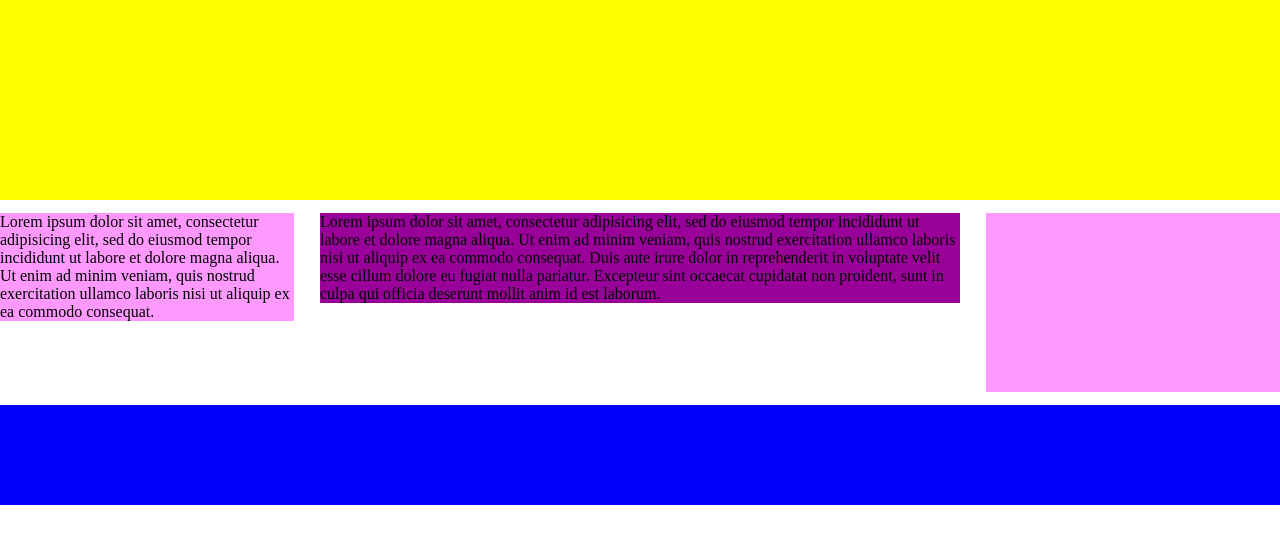
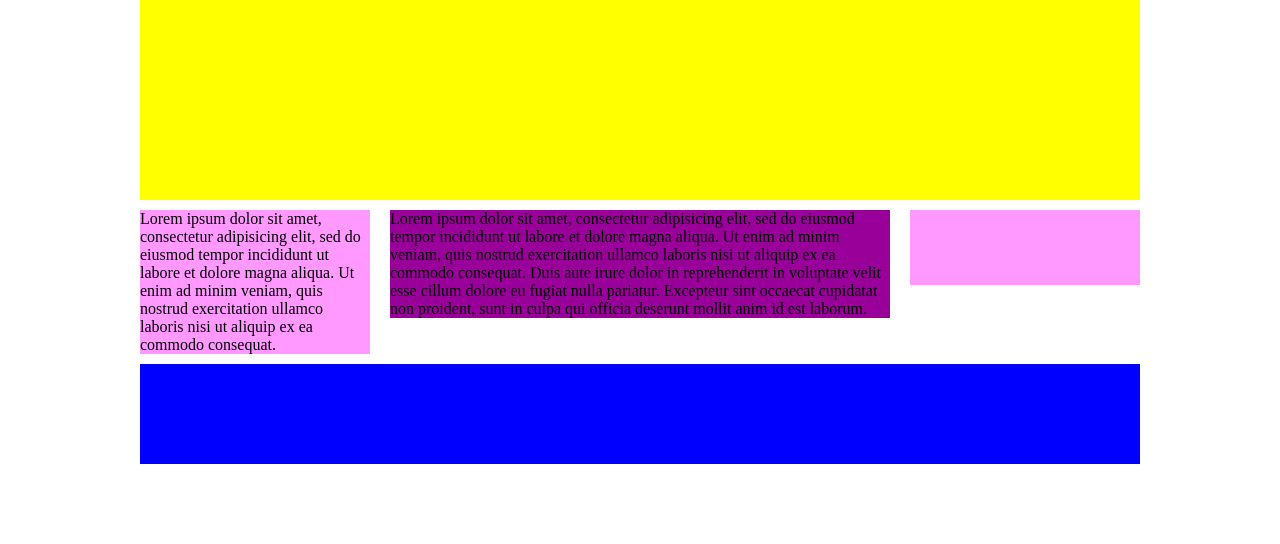
Before and after one commit to TMargherita/htmlcss-struttura-wp, a plain HTML site: page index.html in a window 1280 px wide. Drawn offline with Linux system fonts and the light colour scheme.

Commit message:
correzione2

```diff
--- a/css/style.css
+++ b/css/style.css
@@ -4,14 +4,14 @@
   padding: 0;
 }
 
+.container {
+  width: 1000px;
+  margin: auto;
+}
+
 header {
   height: 200px;
   background-color: yellow;
-}
-
-.container {
-  width: 1000px;
-  margin: auto;
 }
 
 main {
@@ -42,13 +42,12 @@ main::after {
 .box3 {
   width: 23%;
   margin-left: 2%;
-  background-color:#ff99ff;
 }
 
 .widget {
   height: 75px;
   margin-bottom: 5%;
-  background-color:#ff99ff;
+  background-color: #ff99ff;
 }
 
 footer {
--- a/index.html
+++ b/index.html
@@ -6,27 +6,29 @@
     <link rel="stylesheet" href="css/style.css">
   </head>
   <body>
-    <div class="container"></div>
+    <div class="container">
     <!--testata-->
       <header>
       </header>
     <!--/testata-->
       <main>
     <!--prima colonna-->
-        <div class="box1">
-        Lorem ipsum dolor sit amet, consectetur adipisicing elit, sed do eiusmod tempor incididunt ut labore et dolore magna aliqua. Ut enim ad minim veniam, quis nostrud exercitation ullamco laboris nisi ut aliquip ex ea commodo consequat.</div>
+        <aside class="box1">
+        Lorem ipsum dolor sit amet, consectetur adipisicing elit, sed do eiusmod tempor incididunt ut labore et dolore magna aliqua. Ut enim ad minim veniam, quis nostrud exercitation ullamco laboris nisi ut aliquip ex ea commodo consequat.
+        </aside>
     <!--/prima colonna-->
     <!--seconda colonna-->
-        <div class="box2">Lorem ipsum dolor sit amet, consectetur adipisicing elit, sed do eiusmod tempor incididunt ut labore et dolore magna aliqua. Ut enim ad minim veniam, quis nostrud exercitation ullamco laboris nisi ut aliquip ex ea commodo consequat. Duis aute irure dolor in reprehenderit in voluptate velit esse cillum dolore eu fugiat nulla pariatur. Excepteur sint occaecat cupidatat non proident, sunt in culpa qui officia deserunt mollit anim id est laborum.</div>
+        <section class="box2">Lorem ipsum dolor sit amet, consectetur adipisicing elit, sed do eiusmod tempor incididunt ut labore et dolore magna aliqua. Ut enim ad minim veniam, quis nostrud exercitation ullamco laboris nisi ut aliquip ex ea commodo consequat. Duis aute irure dolor in reprehenderit in voluptate velit esse cillum dolore eu fugiat nulla pariatur. Excepteur sint occaecat cupidatat non proident, sunt in culpa qui officia deserunt mollit anim id est laborum.
+        </section>
     <!--/seconda colonna-->
     <!--terza colonna-->
-        <div class="box3">
-          <div class="widget"></div>
+        <aside class="box3">
+          <div class="widget"> </div>
+        </aside>
+      </main>
+      <footer>
 
-          <div class="widget"></div>
-        </div>
-      </main>
-    <footer>
-    </footer>
+      </footer>
+    </div>
   </body>
 </html>
```
